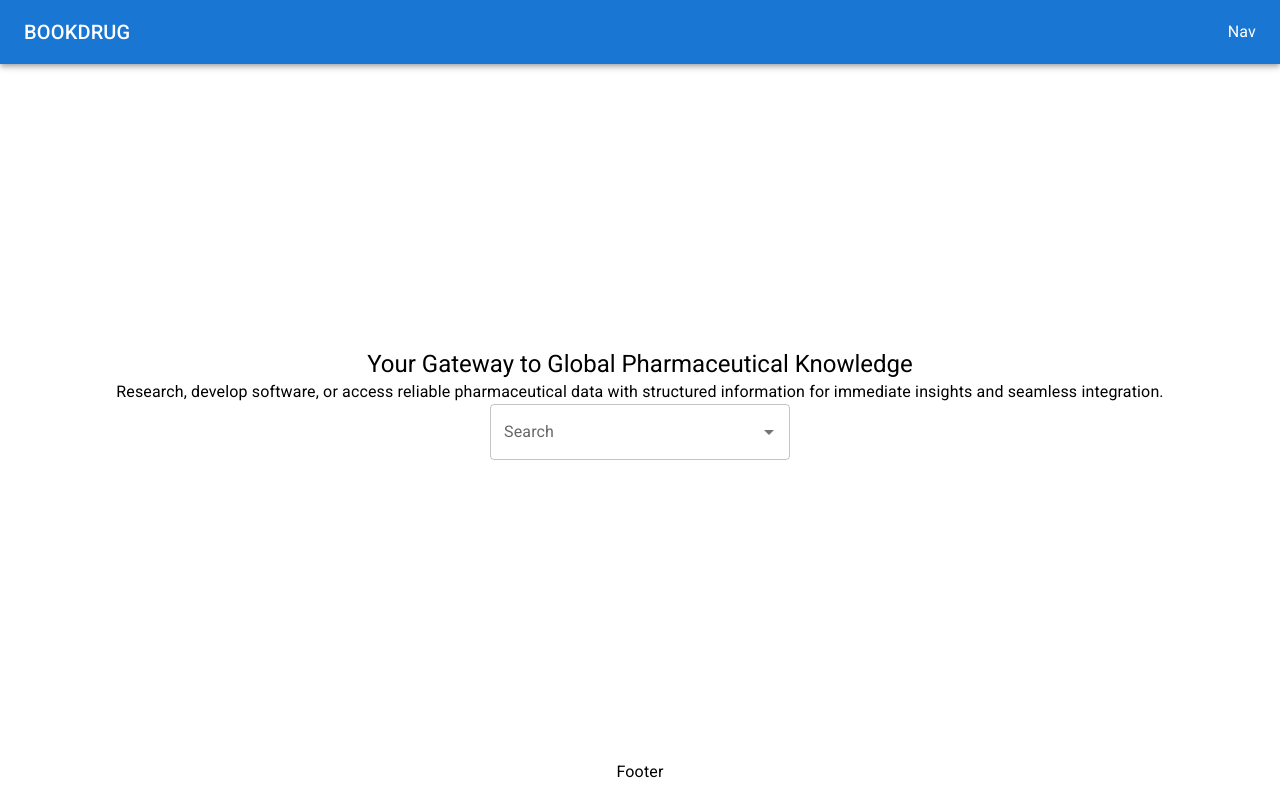
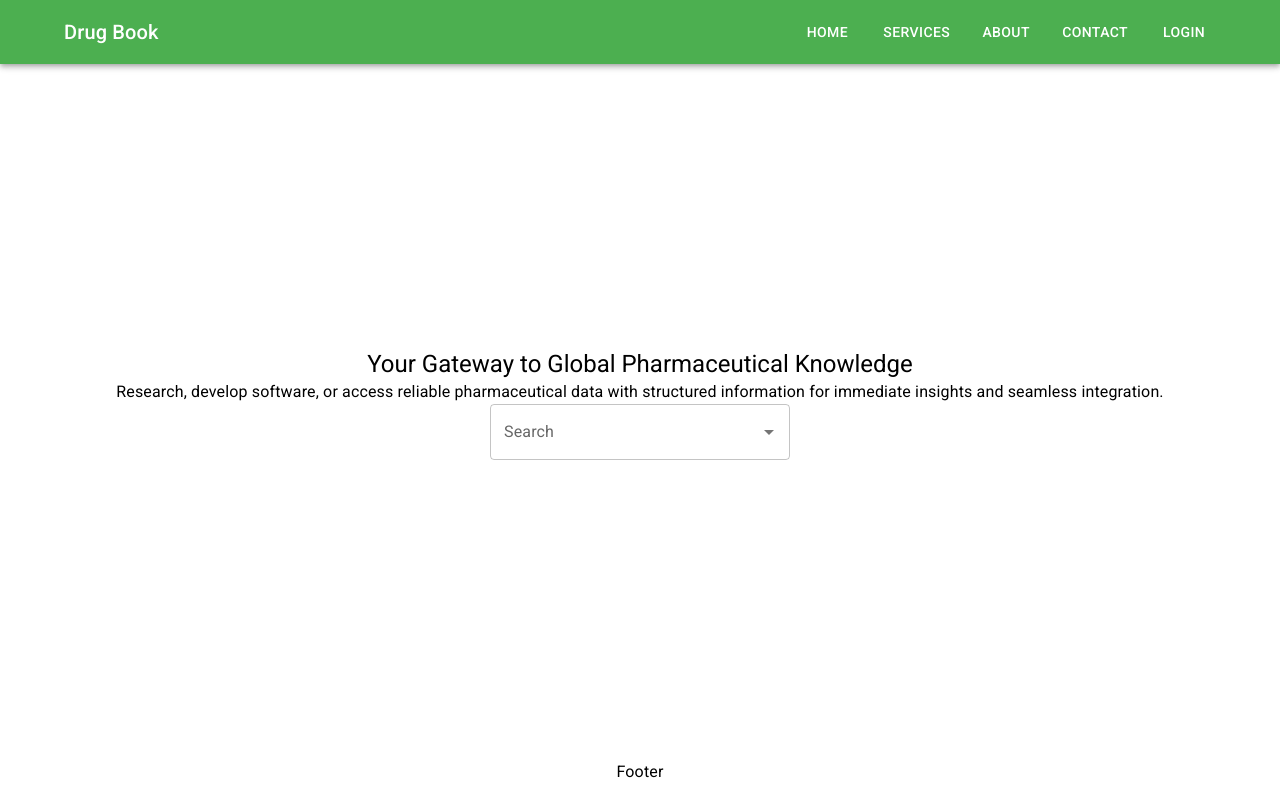
Before and after one commit to beMimg/drugbook, a React (Create React App) app: page / in a window 1280 px wide. Built offline with nearby package versions, Linux system fonts and the light colour scheme.

Commit message:
add some styling to nav

```diff
--- a/src/components/Layout.tsx
+++ b/src/components/Layout.tsx
@@ -1,19 +1,11 @@
-import { AppBar, Box, Container, Toolbar, Typography } from "@mui/material";
+import { Box, Container, Toolbar, Typography } from "@mui/material";
 import { Outlet } from "react-router-dom";
 import Footer from "./Footer";
-import Nav from "./Nav";
-
+import Nav from "./Navbar/Nav";
 const Layout = () => {
   return (
     <Box display="flex" flexDirection="column" minHeight="100vh">
-      <AppBar position="static">
-        <Toolbar>
-          <Typography variant="h6" component="div" sx={{ flexGrow: 1 }}>
-            BOOKDRUG
-          </Typography>
-          <Nav />
-        </Toolbar>
-      </AppBar>
+      <Nav />
       <Container component="main" sx={{ flexGrow: 1, py: 3, height: 100 }}>
         <Outlet />
       </Container>
--- a/src/components/Nav.tsx
+++ /dev/null
@@ -1,11 +0,0 @@
-import { Box, Typography } from "@mui/material";
-
-const Nav = () => {
-  return (
-    <Box>
-      <Typography>Nav</Typography>
-    </Box>
-  );
-};
-
-export default Nav;
--- /dev/null
+++ b/src/components/Navbar/Nav.tsx
@@ -0,0 +1,47 @@
+import {
+  AppBar,
+  Box,
+  Button,
+  Container,
+  IconButton,
+  Toolbar,
+  Typography,
+} from "@mui/material";
+import { Link } from "react-router-dom";
+
+const Nav = () => {
+  return (
+    <AppBar position="static" sx={{ backgroundColor: "#4caf50" }}>
+      <Container>
+        <Toolbar disableGutters>
+          <Typography
+            variant="h6"
+            component="div"
+            sx={{ flexGrow: 1, textDecoration: "none", color: "inherit" }}
+          >
+            Drug Book
+          </Typography>
+          <Box sx={{ display: "flex", gap: 2 }}>
+            <Button color="inherit" component={Link} to="/">
+              Home
+            </Button>
+            <Button color="inherit" component={Link} to="/services">
+              Services
+            </Button>
+            <Button color="inherit" component={Link} to="/about">
+              About
+            </Button>
+            <Button color="inherit" component={Link} to="/contact">
+              Contact
+            </Button>
+            <Button color="inherit" component={Link} to="/login">
+              Login
+            </Button>
+          </Box>
+        </Toolbar>
+      </Container>
+    </AppBar>
+  );
+};
+
+export default Nav;
```
